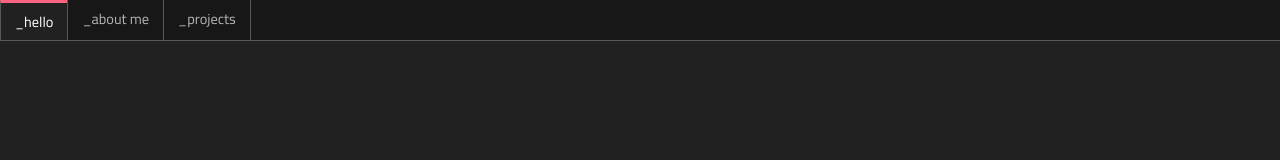
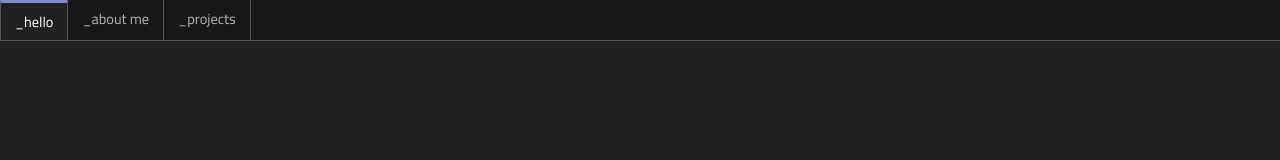
Before and after one commit to mirayatech/V2-Portfolio, a React (Vite) app: page / in a window 1280 px wide. Shown: the top 160 px of the page. Built offline with nearby package versions, Linux system fonts and the light colour scheme.

Commit message:
change active color

```diff
--- a/src/components/Navbar/Navbar.tsx
+++ b/src/components/Navbar/Navbar.tsx
@@ -10,7 +10,7 @@ export function Navbar() {
           isActive
             ? {
                 color: "#fff",
-                borderTop: "3px solid #ff637f",
+                borderTop: "3px solid #7D8ADA",
                 backgroundColor: "#212121",
               }
             : { color: "#b2b2b2" }
@@ -25,7 +25,7 @@ export function Navbar() {
           isActive
             ? {
                 color: "#fff",
-                borderTop: "3px solid #ff637f",
+                borderTop: "3px solid #7D8ADA",
                 backgroundColor: "#212121",
               }
             : { color: "#b2b2b2" }
@@ -40,7 +40,7 @@ export function Navbar() {
           isActive
             ? {
                 color: "#fff",
-                borderTop: "3px solid #ff637f",
+                borderTop: "3px solid #7D8ADA",
                 backgroundColor: "#212121",
               }
             : { color: "#b2b2b2" }
```
